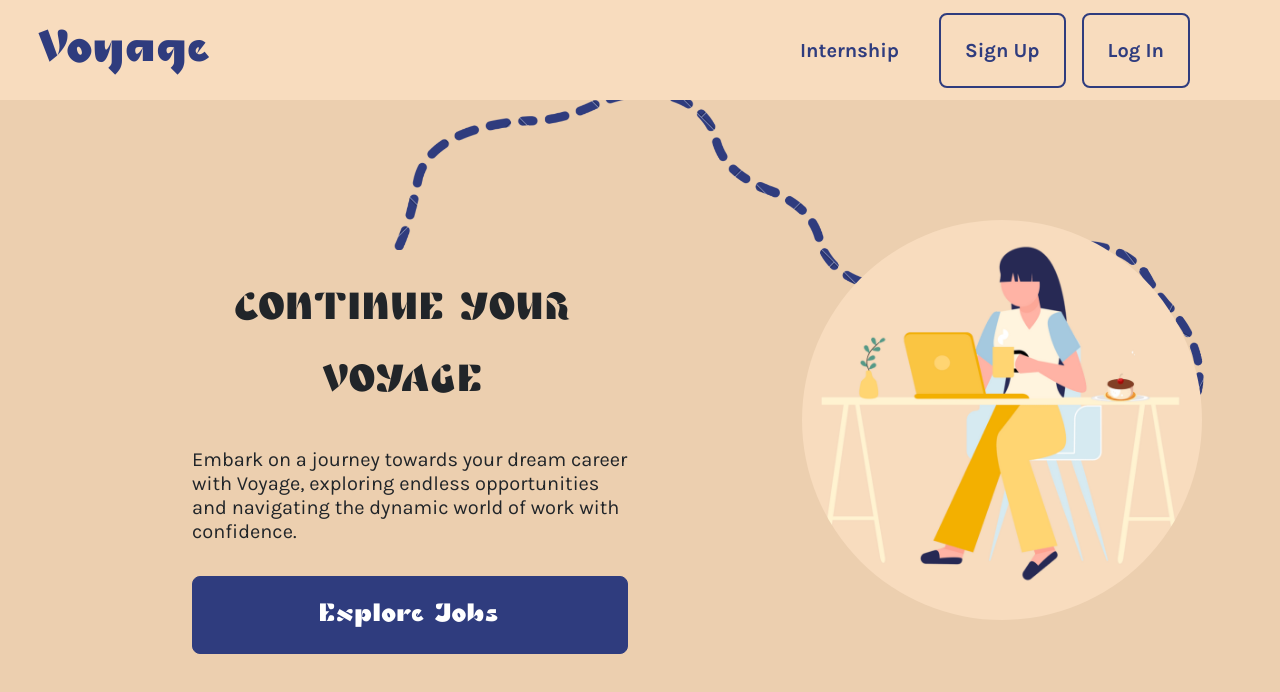
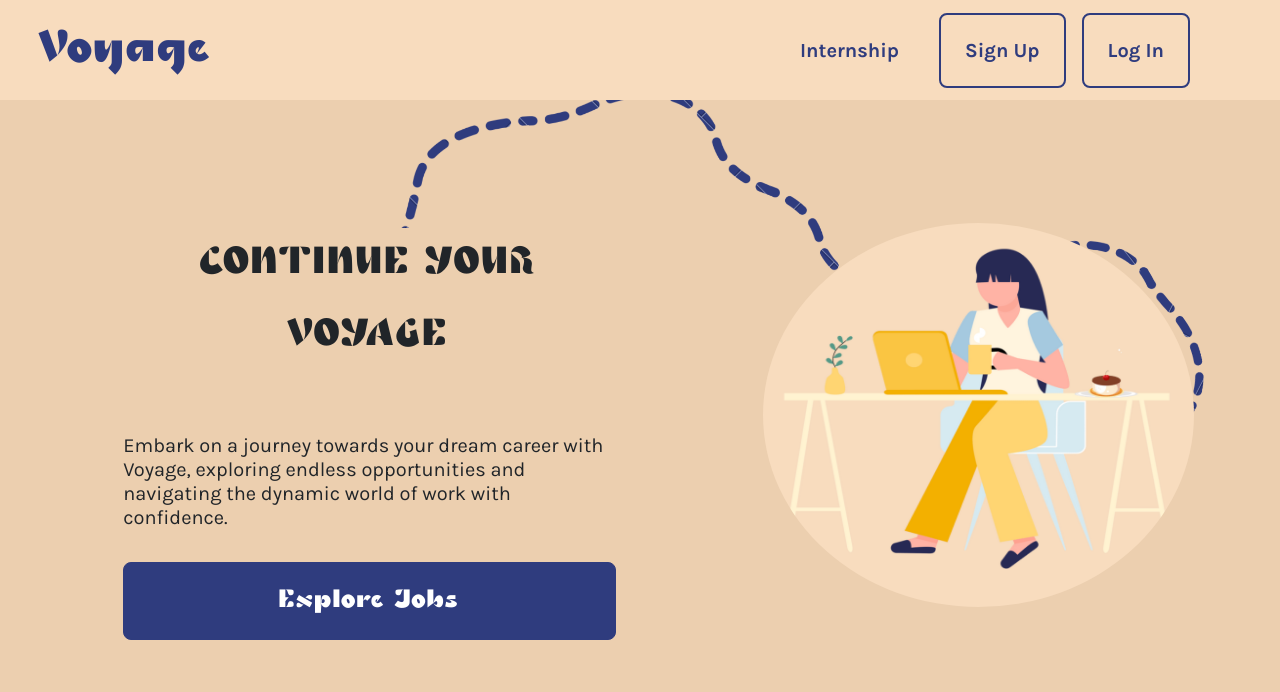
Before and after one commit to bram-n/Voyage, a React (Vite) app in the folder StudentBaseInternship/: page / in a window 1280 px wide. Shown: the top 692 px of the page. Built offline with nearby package versions, Linux system fonts and the light colour scheme; no server answers.

Commit message:
Fix Home CSS

```diff
--- a/StudentBaseInternship/src/Aesthetics/HomePage.css
+++ b/StudentBaseInternship/src/Aesthetics/HomePage.css
@@ -11,21 +11,22 @@ body{
 .text-center{
     text-align: center;
     font-size: 60px;
-    margin-bottom: 30px;
+    margin-bottom: 10%;
+    margin-top: 0%;
     text-align: left;
     font-family: Caivun_9;
-    margin-left: 100px;
+    margin-left: 20%;
     background-color: eccfaf;
 }
 .column{
     background-color: #eccfaf;
-    margin-top: 150px;
+    margin-top: 10%;
 }
 
 .text-paragraph{
     font-family: Karla;
     font-size: 20px;
-    margin-left: 110px;
+    margin-left: 20%;
 }
 
 
@@ -35,7 +36,7 @@ body{
     text-decoration: none;
     font-family: Caivun_9;
     font-size: 40px;
-    margin-left: 110px;
+    margin-left: 20%;
 }
 
 
@@ -45,7 +46,10 @@ body{
     text-decoration: none;
     font-family: Caivun_9;
     font-size: 40px;
-    margin-left: 110px;
+    margin-left: 20%;
+    margin-bottom: 30%;
+
+
 }
 
 .explore-jobs:active{
@@ -53,14 +57,16 @@ body{
     text-decoration: none;
     font-family: Caivun_9;
     font-size: 40px;
-    margin-left: 110px;
+    margin-left: 20%;
+
 }
 
 .img-work1{
-    width: 400px; /* Set your desired width */
-    height: 400px; /* Set your desired height */
+    width: 70%; /* Set your desired width */
+    height: 70%; /* Set your desired height */
     border-radius: 50%; /* This will make the image circular */
     overflow: hidden; /* This ensures the image stays within the circle */
-    margin-left: 150px;
-    margin-top: 120px;
+    margin-left: 20%;
+    margin-top: 20%;
+    background: #002;
 }
--- a/StudentBaseInternship/src/Pages/Home.tsx
+++ b/StudentBaseInternship/src/Pages/Home.tsx
@@ -11,11 +11,9 @@ export default function Home() {
   console.log(currentUser?.toJSON);
   return (
     <>
-      <NavBar/>
-      <Container>
-      <Row>
+      <NavBar />
+      <Row style ={{width : '100%', height: '40%'}}>
          <Col xs={12} md={6} className = "column">
-        <br/>
           <h1 className="text-center">CONTINUE YOUR VOYAGE</h1>
           <h2 className = "text-paragraph">Embark on a journey towards your dream career with Voyage, exploring endless opportunities and navigating the dynamic world of work with confidence.</h2>
           <br/>
@@ -27,12 +25,17 @@ export default function Home() {
             </div>
           </NavLink>
         </Col>
+
         <Col xs={12} md={6}>
          <img src={WebImage} alt="Placeholder Image" className="img-work1" />
+
         </Col>
+        <div style={{backgroundColor: "#eccfaf"}}>{'\u00A0'}</div>
+        {/* trick to hide white line */}
+
     </Row>
-    <br></br>
-    </Container>
+
+
 
     </>
   );
```
Lines whose indentation alone changed are shown as unchanged.
